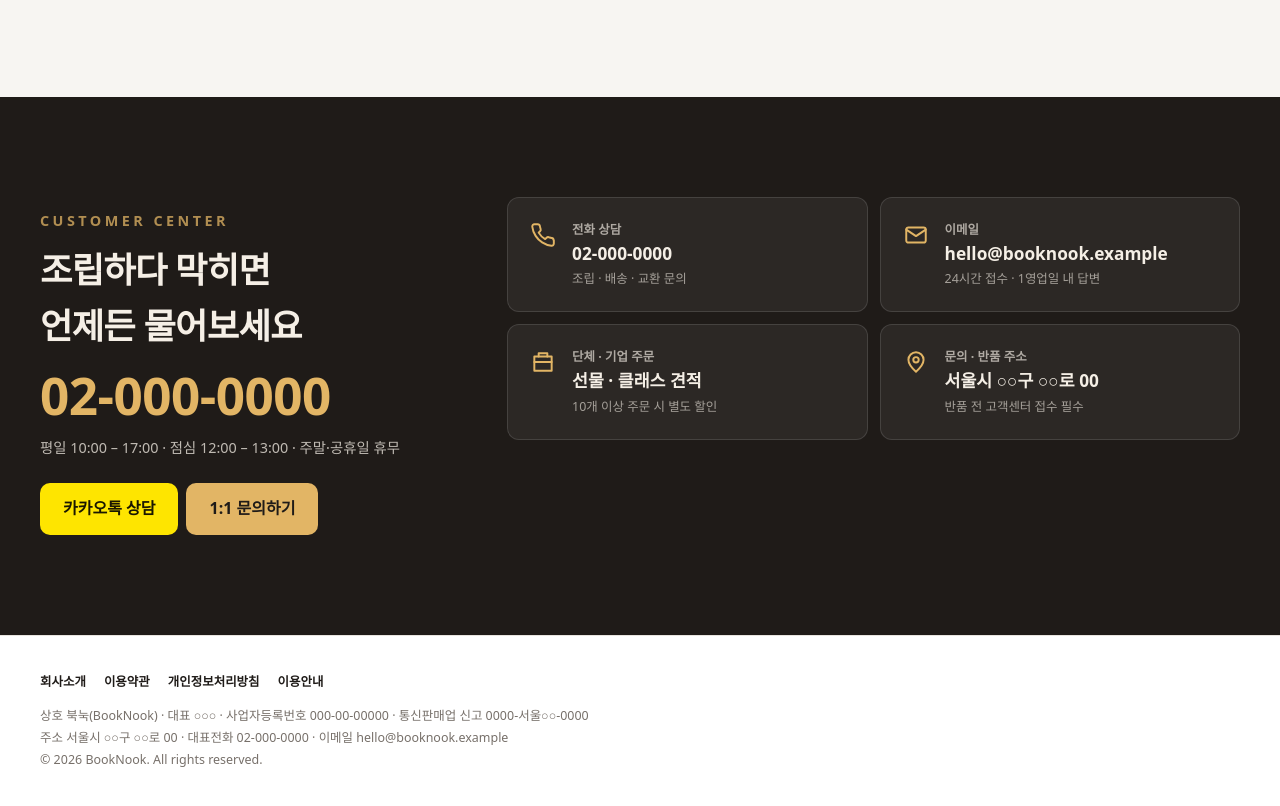
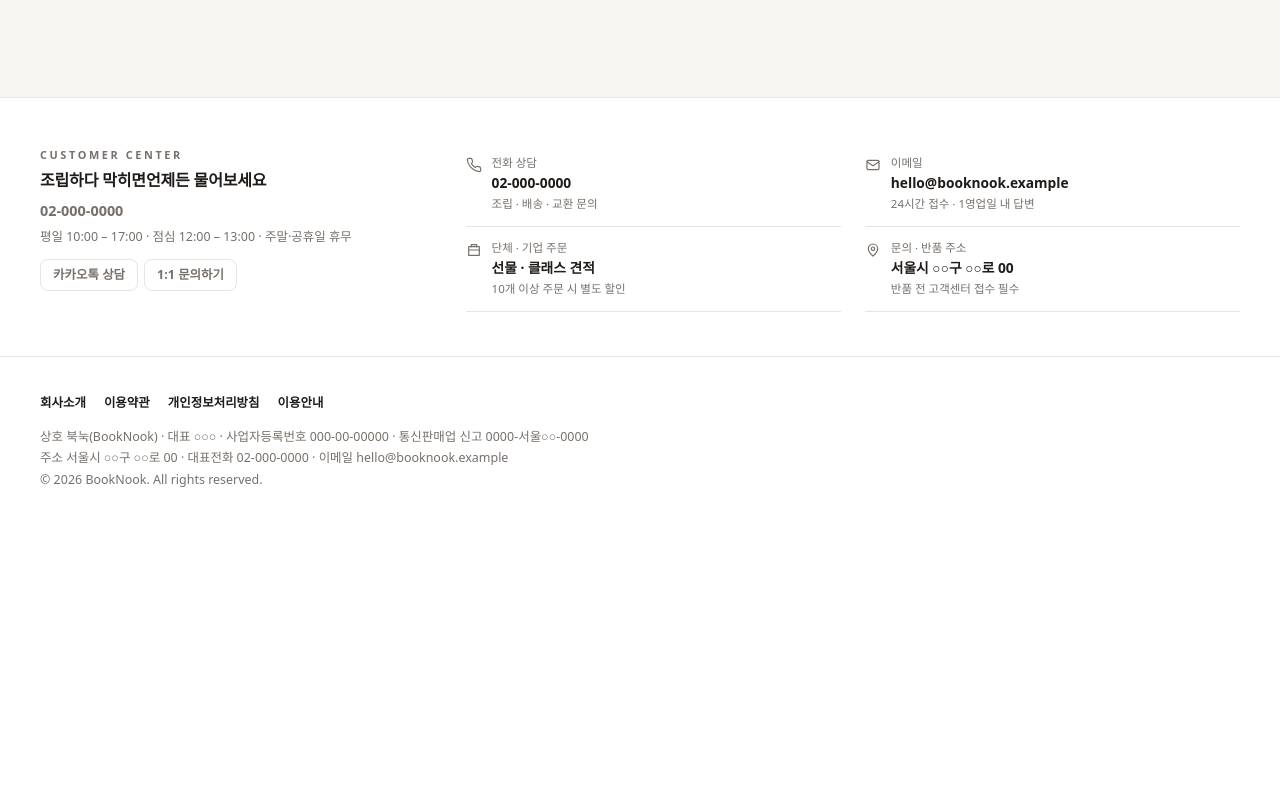
Before and after one commit to kjhyun0412/booknookhomepage, a plain HTML site: page index.html in a window 1280 px wide. Shown: the part 3924-4730 px from the top of the page. After the commit the page ends 4472 px from the top, so only its background shows below. Drawn offline with Linux system fonts and the light colour scheme.

Commit message:
Add files via upload

```diff
--- a/assets/style.css
+++ b/assets/style.css
@@ -267,25 +267,27 @@ body.drawer-open .drawer{transform:none;visibility:visible}
 @media (max-width:600px){ .notice-list time{display:none} }
 
 /* ===== 연락 CTA (CUSTOMER CENTER) ===== */
-.contact{background:var(--band);color:var(--band-ink)}
-.cc{display:grid;grid-template-columns:1.1fr 2fr;gap:clamp(28px,5vw,64px);align-items:start}
+/* 조용한 안내 영역: 배경·카드·큰 글씨 없이 정보만 작게 */
+.section.contact{background:var(--paper);color:var(--ink);border-top:1px solid var(--line);padding:clamp(32px,4vw,44px) 0}
+.cc{display:grid;grid-template-columns:1fr 2fr;gap:clamp(20px,3vw,40px);align-items:start}
 @media (max-width:960px){ .cc{grid-template-columns:1fr} }
-.cc-main .eyebrow{color:#E2B565}
-.cc-main h2{font-size:clamp(1.6rem,3vw,2.2rem);margin:.25em 0 .4em;letter-spacing:-.02em}
-.cc-tel{display:block;font-size:clamp(2.2rem,5vw,3.2rem);font-weight:900;letter-spacing:-.01em;text-decoration:none;color:#E2B565;line-height:1.1}
-.cc-main p{margin:12px 0 0;opacity:.75;font-size:.9rem}
-.cc-main .row{display:flex;gap:8px;flex-wrap:wrap;margin-top:24px}
-.cc-main .btn{height:52px;background:#E2B565;color:#1F1B18}
-.cc-main .btn.kakao{background:#FEE500;color:#191600}
-.c-grid{display:grid;grid-template-columns:repeat(2,1fr);gap:12px}
+.cc-main .eyebrow{color:var(--muted);font-size:.68rem;font-weight:700}
+.cc-main h2{font-size:1rem;font-weight:700;margin:.3em 0 .2em;letter-spacing:-.01em}
+.cc-main h2 br{display:none}
+.cc-tel{display:inline-block;margin-top:2px;font-size:.9rem;font-weight:600;text-decoration:none;color:var(--muted)}
+.cc-tel:hover{color:var(--ink)}
+.cc-main p{margin:4px 0 0;color:var(--muted);font-size:.78rem}
+.cc-main .row{display:flex;gap:6px;flex-wrap:wrap;margin-top:12px}
+.cc-main .btn,.cc-main .btn.kakao{height:32px;padding:0 12px;border-radius:8px;font-size:.78rem;font-weight:600;background:none;border-color:var(--line);color:var(--muted)}
+.cc-main .btn:hover{filter:none;border-color:var(--muted);color:var(--ink)}
+.c-grid{display:grid;grid-template-columns:repeat(2,1fr);gap:0 24px}
 @media (max-width:560px){ .c-grid{grid-template-columns:1fr} }
-.c-card{display:flex;gap:16px;align-items:flex-start;padding:22px;border-radius:var(--radius);text-decoration:none;background:rgba(255,255,255,.06);
-  border:1px solid rgba(255,255,255,.12);transition:background .2s,transform .2s}
-.c-card:hover{background:rgba(255,255,255,.12);transform:translateY(-2px)}
-.c-card svg.i{width:26px;height:26px;color:#E2B565;margin-top:2px}
-.c-card .k{display:block;font-size:.78rem;opacity:.65;font-weight:600}
-.c-card .v{display:block;font-size:1.08rem;font-weight:800;overflow-wrap:anywhere}
-.c-card .s{display:block;font-size:.78rem;opacity:.6;margin-top:2px}
+.c-card{display:flex;gap:10px;align-items:flex-start;padding:12px 0;text-decoration:none;border-bottom:1px solid var(--line);color:inherit}
+.c-card:hover .v{color:var(--accent)}
+.c-card svg.i{width:16px;height:16px;color:var(--muted);margin-top:3px}
+.c-card .k{display:block;font-size:.72rem;color:var(--muted)}
+.c-card .v{display:block;font-size:.86rem;font-weight:600;overflow-wrap:anywhere}
+.c-card .s{display:block;font-size:.72rem;color:var(--muted);margin-top:1px}
 
 /* ===== 하위 페이지 공통 ===== */
 .sub{min-height:60vh;padding-bottom:clamp(64px,8vw,100px)}
```
